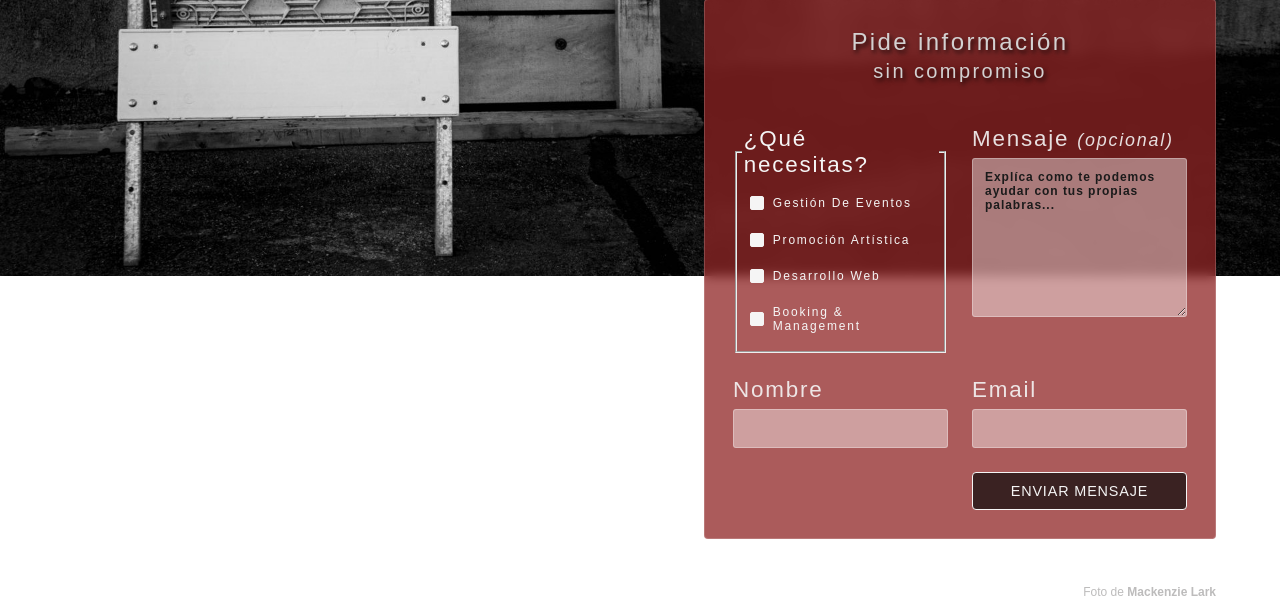
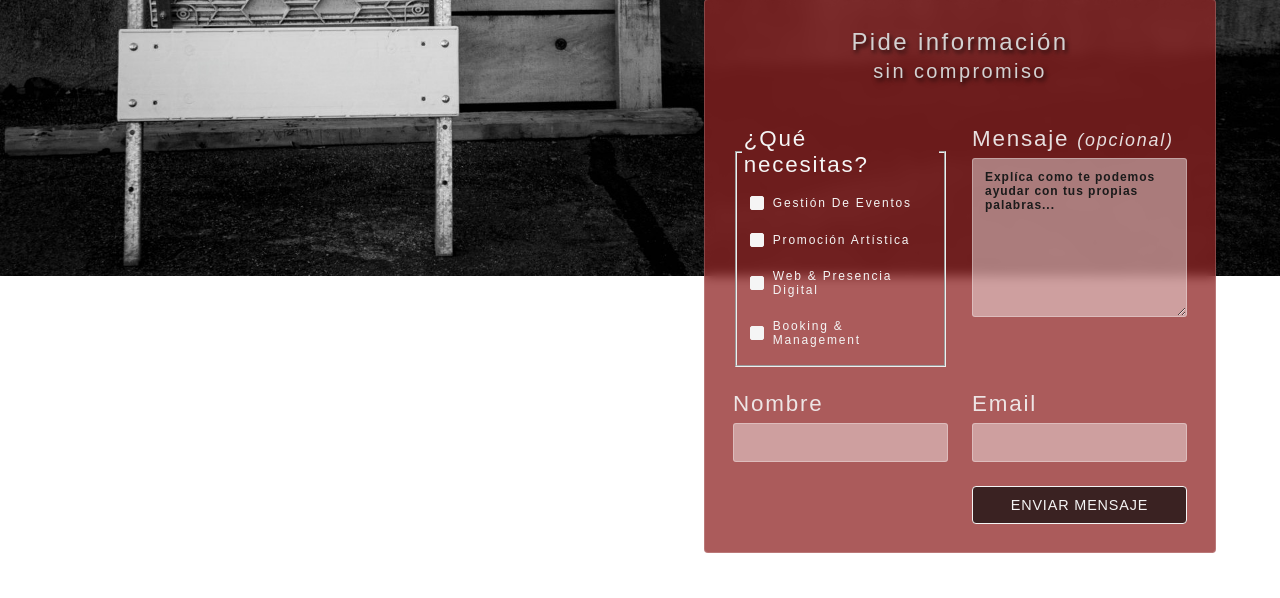
Before and after one commit to Ethra8/cataclismo-producciones, a Django app: page / in a window 1280 px wide. Shown: the part 524-1122 px from the top of the page. Run offline with Django 5.2, Linux system fonts and the light colour scheme; some web fonts are replaced.

Commit message:
update services to user-friendly naming

```diff
--- a/home/templates/home/index.html
+++ b/home/templates/home/index.html
@@ -40,7 +40,7 @@
 
                 <label class="checkbox-option">
                     <input type="checkbox" name="services" value="desarrolo_web">
-                    <span>Desarrollo Web</span>
+                    <span>Web & Presencia Digital</span>
                 </label>
 
                 <label class="checkbox-option">
--- a/templates/base.html
+++ b/templates/base.html
@@ -39,7 +39,7 @@
                 <ul class="nav-dropdown-menu">
                     <li><a href="#">Gestión <small>de</small> Eventos</a></li>
                     <li><a href="#">Promoción artística</a></li>
-                    <li><a href="#">Desarrollo Web</a></li>
+                    <li><a href="#">Web & Presencia Digital</a></li>
                     <li><a href="#">Booking & Management</a></li>
                 </ul>
             </li>
```
